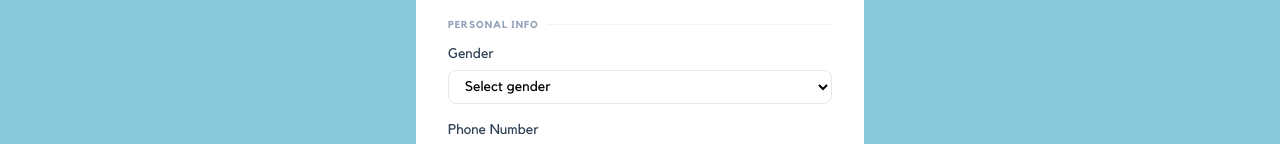
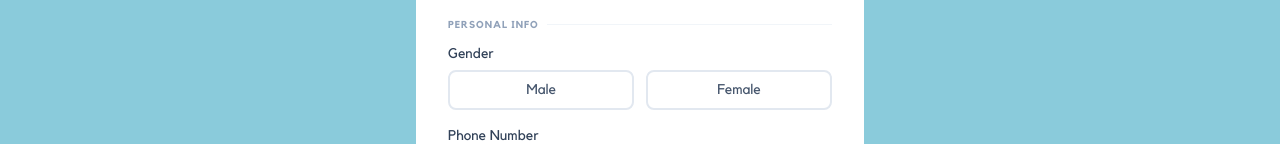
Before and after one commit to Ummah-Professionals-2026-Internship/team-halal-js, a React (Vite) app in the folder client/: page /mentor/profile-setup in a window 1280 px wide. Shown: the part 433-577 px from the top of the page. Built offline with nearby package versions, Linux system fonts and the light colour scheme; no server answers.

Commit message:
changed gender select to be exclusive multiple choice rather than drop down select

```diff
--- a/client/src/components/Mentor/MentorProfileSetup.jsx
+++ b/client/src/components/Mentor/MentorProfileSetup.jsx
@@ -214,11 +214,25 @@ const MentorProfileSetup = () => {
 
             <div className="mb-4">
               <label className={labelClass}>Gender</label>
-              <select name="gender" value={formData.gender} onChange={handleChange} className={inputClass}>
-                <option value="" disabled hidden>Select gender</option>
-                <option value="male">Male</option>
-                <option value="female">Female</option>
-              </select>
+              <div className="flex gap-3">
+                {['male', 'female'].map(option => (
+                  <label key={option} className={`flex-1 flex items-center justify-center gap-2 py-2 rounded-lg border-2 cursor-pointer transition-colors ${
+                    formData.gender === option
+                      ? 'border-[#007CA6] bg-[#007CA6]/5 text-[#007CA6]'
+                      : 'border-slate-200 text-slate-600 hover:border-slate-300'
+                  }`}>
+                    <input
+                      type="radio"
+                      name="gender"
+                      value={option}
+                      checked={formData.gender === option}
+                      onChange={handleChange}
+                      className="sr-only"
+                    />
+                    <span className="text-sm font-medium capitalize">{option}</span>
+                  </label>
+                ))}
+              </div>
             </div>
 
             <div className="mb-4">
```
